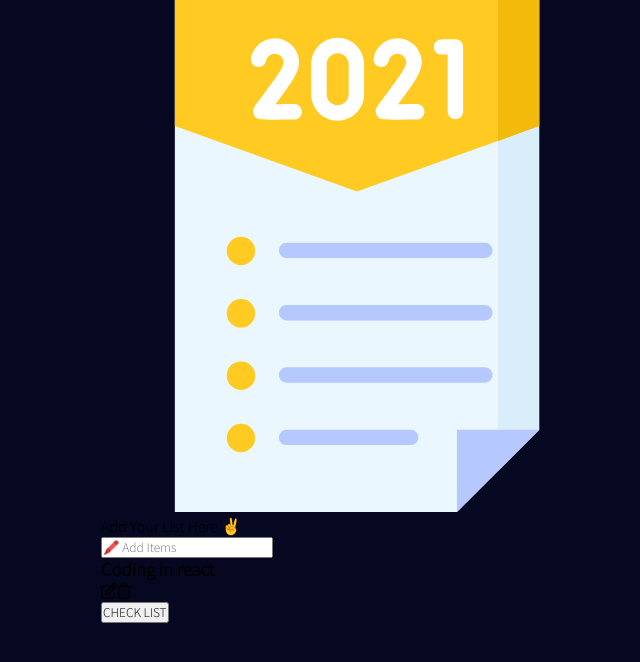
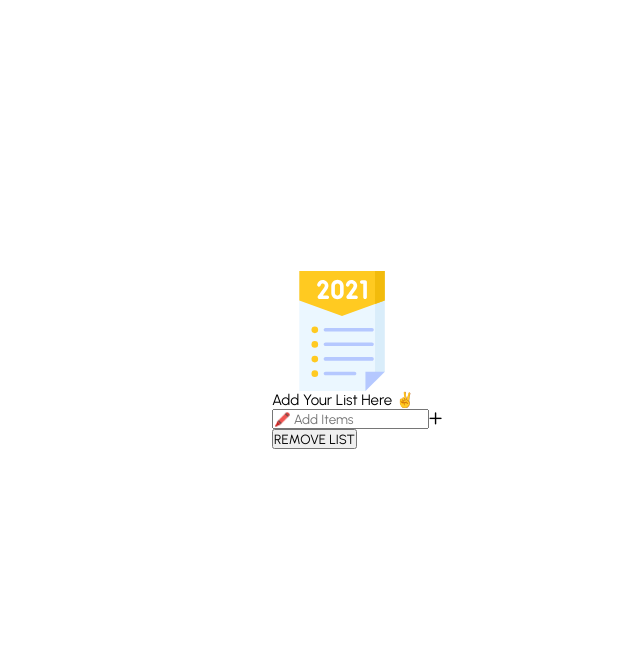
Before and after one commit to Rajan-7/React-Todo, a React (Create React App) app: page / in a window 1280 px wide. Shown: the top 662 px of the page, without its empty margins (283-923 px from the left). Built offline with nearby package versions, Linux system fonts and the light colour scheme; a web font is replaced by a local one.

Commit message:
Todo.jsx file completed

```diff
--- a/src/components/To-do/Todo.jsx
+++ b/src/components/To-do/Todo.jsx
@@ -1,7 +1,77 @@
-import React from "react";
+import React, { useEffect, useState } from "react";
 import "./style.css";
 
+const localFunction = () =>{
+  const list = localStorage.getItem("todoId");
+  if(list){
+    return JSON.parse(list);
+  }else{
+    return [];
+  }
+}
+
 const Todo = () => {
+  const [inputValue, setInputValue] = useState("");
+  const [itemList, setItemList] = useState(localFunction());
+  const [editItem, setEditItem] = useState("");
+  const [toggleThis, setToggleThis] = useState(false);
+
+  // adding input value of the users
+  const addItems = () => {
+    if (!inputValue) {
+      console.log("Please fill up the value");
+    } else if (inputValue && toggleThis) {
+      setItemList(
+        itemList.map((curElem) => {
+          if (curElem.id === editItem) {
+            // to create the new object using spread operator
+            return { ...curElem, name: inputValue };
+          } else {
+            return curElem;
+          }
+        })
+      );
+      setInputValue("");
+      setToggleThis(false);
+      setEditItem(null);
+    } else {
+      const newInputData = {
+        id: new Date().getTime().toString(),
+        name: inputValue,
+      };
+      setItemList([...itemList, newInputData]);
+      setInputValue("");
+    }
+  };
+
+  // deleting the items
+  const deleteItems = (delid) => {
+    const newItems = itemList.filter((curElm) => {
+      return delid !== curElm.id;
+    });
+    setItemList(newItems);
+  };
+
+  // editing the items
+  const editItems = (edid) => {
+    const editThis = itemList.find((curElm) => {
+      return edid === curElm.id;
+    });
+    setInputValue(editThis.name);
+    setEditItem(edid);
+    setToggleThis(true);
+  };
+
+  // removing all items
+  const removeAll = () => {
+    setItemList([]);
+  };
+
+  // implementing localStorage
+  useEffect(()=>{
+    localStorage.setItem('todoId',JSON.stringify(itemList))
+  })
+
   return (
     <>
       <div className="main-container">
@@ -15,17 +85,38 @@ const Todo = () => {
               type="text"
               placeholder="🖍️ Add Items"
               className="input-class"
+              value={inputValue}
+              onChange={(e) => setInputValue(e.target.value)}
             />
+            {toggleThis ? (
+              <i className="far fa-edit add-btn" onClick={addItems}></i>
+            ) : (
+              <i className="far fa-add add-btn" onClick={addItems}></i>
+            )}
           </div>
           <div className="showItems">
-            <div className="eachItem">
-              <h3>Coding in react</h3>
-              <i className="far fa-edit add-btn"></i>
-              <i className="far fa-trash-alt add-btn"></i>
-            </div>
+            {itemList.map((curElm) => {
+              return (
+                <div className="eachItem" key={curElm.id}>
+                  <h3>{curElm.name}</h3>
+                  <div className="todo-actions">
+                    <i
+                      className="far fa-edit add-btn"
+                      onClick={() => editItems(curElm.id)}
+                    ></i>
+                    <i
+                      className="far fa-trash-alt add-btn"
+                      onClick={() => deleteItems(curElm.id)}
+                    ></i>
+                  </div>
+                </div>
+              );
+            })}
           </div>
           <div className="showItems">
-            <button><span>CHECK LIST</span></button>
+            <button onClick={removeAll}>
+              <span>REMOVE LIST</span>
+            </button>
           </div>
         </div>
       </div>
--- a/src/components/To-do/style.css
+++ b/src/components/To-do/style.css
@@ -1,16 +1,36 @@
+* {
+  margin: 0;
+  padding: 0;
+  box-sizing: border-box;
+  font-family: "Urbanist", sans-serif;
+}
 
-@import url("https://fonts.googleapis.com/css2?family=Source+Sans+Pro:wght@300&display=swap");
-@import url('https://fonts.googleapis.com/css2?family=Anton&display=swap');
+html {
+  font-size: 62.5%;
+}
 
-*{
-    margin: 0;
-    padding: 0;
-    box-sizing: border-box;
-    font-family: "Source Sans Pro", sans-serif;
+.main-container {
+  height: 100vh;
+  display: flex;
+  justify-content: center;
+  align-items: center;
+  margin-top: -4rem;
+
+  & .sub-container {
+    font-size: 1.5rem;
+
+    & figure {
+      & img {
+        height: 12rem;
+        width: 14rem;
+        display: flex;
+        justify-content: center;
+        align-items: center;
+      }
+    }
+
+    & .add-btn{
+        cursor: pointer;
+    }
+  }
 }
-.main-container{
-    min-height: 100vh;
-    background:#060822;
-    display: flex;
-    justify-content: center;
-}
```
